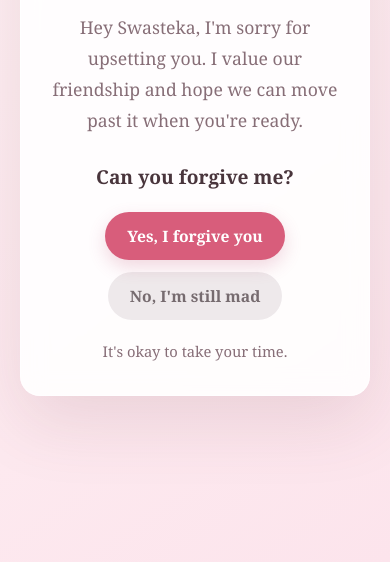
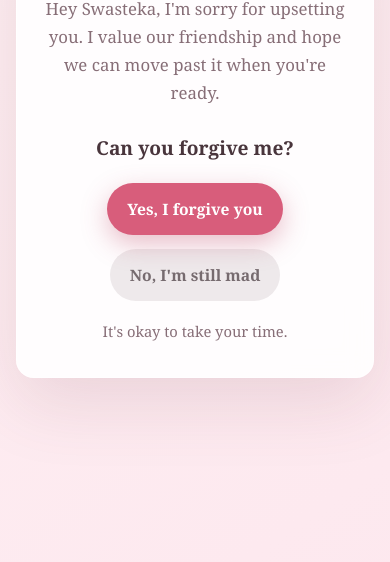
Before and after one commit to surkhettimes05-boop/apology, a plain HTML site: page index.html in a window 390 px wide. Shown: the part 282-844 px from the top of the page. Drawn offline with Linux system fonts and the light colour scheme.

Commit message:
Add files via upload

```diff
--- a/index.html
+++ b/index.html
@@ -52,14 +52,17 @@
 
     body {
       min-height: 100vh;
-      min-height: 100svh;
+      min-height: 100dvh;
       display: grid;
       place-items: center;
-      overflow: hidden;
+      overflow-x: hidden;
+      overflow-y: auto;
       padding: max(24px, env(safe-area-inset-top)) max(20px, env(safe-area-inset-right)) max(24px, env(safe-area-inset-bottom)) max(20px, env(safe-area-inset-left));
       background: linear-gradient(145deg, var(--page-start), var(--page-end));
+      background-size: 180% 180%;
       color: var(--text);
       font-family: Georgia, "Times New Roman", serif;
+      animation: background-drift 18s ease-in-out infinite alternate;
     }
 
     /* Apology card and its content */
@@ -76,6 +79,19 @@
       backdrop-filter: blur(12px);
       animation: card-arrive 650ms cubic-bezier(0.2, 0.75, 0.3, 1) both;
     }
+
+    #question-screen > *,
+    #thanks-screen > * {
+      animation: content-arrive 600ms both;
+    }
+
+    #question-screen > *:nth-child(1) { animation-delay: 100ms; }
+    #question-screen > *:nth-child(2) { animation-delay: 220ms; }
+    #question-screen > *:nth-child(3) { animation-delay: 340ms; }
+    #question-screen > *:nth-child(4) { animation-delay: 460ms; }
+    #question-screen > *:nth-child(5) { animation-delay: 580ms; }
+    #thanks-screen > *:nth-child(1) { animation-delay: 80ms; }
+    #thanks-screen > *:nth-child(2) { animation-delay: 220ms; }
 
     h1 {
       margin: 0 0 22px;
@@ -130,10 +146,15 @@
       transform: scale(var(--yes-scale, 1));
       transition: transform 220ms ease, background-color 180ms ease;
       transform-origin: center;
+      animation: yes-glow 2.8s ease-in-out 1s infinite;
     }
 
     .yes-button:hover {
       background: var(--accent-hover);
+    }
+
+    .button:active {
+      filter: brightness(0.96);
     }
 
     .no-button {
@@ -176,6 +197,57 @@
     @keyframes card-arrive {
       from { opacity: 0; transform: translateY(12px); }
       to { opacity: 1; transform: translateY(0); }
+    }
+
+    @keyframes content-arrive {
+      from { opacity: 0; transform: translateY(10px); }
+      to { opacity: 1; transform: translateY(0); }
+    }
+
+    @keyframes background-drift {
+      from { background-position: 0% 40%; }
+      to { background-position: 100% 60%; }
+    }
+
+    @keyframes yes-glow {
+      0%, 100% { box-shadow: 0 7px 18px rgba(187, 67, 99, 0.2); }
+      50% { box-shadow: 0 9px 26px rgba(187, 67, 99, 0.34); }
+    }
+
+    @media (max-width: 480px) {
+      body {
+        place-items: center;
+        padding: max(18px, env(safe-area-inset-top)) max(16px, env(safe-area-inset-right)) max(18px, env(safe-area-inset-bottom)) max(16px, env(safe-area-inset-left));
+      }
+
+      .card {
+        width: 100%;
+        padding: 34px 22px;
+        border-radius: 18px;
+      }
+
+      .message,
+      .thanks-message {
+        font-size: 1.05rem;
+        line-height: 1.65;
+      }
+
+      .button-row {
+        flex-direction: column;
+        gap: 14px;
+        min-height: 0;
+      }
+
+      .button {
+        min-height: 52px;
+        max-width: 100%;
+        padding: 14px 20px;
+        touch-action: manipulation;
+      }
+
+      .hint {
+        margin-top: 20px;
+      }
     }
 
     @media (prefers-reduced-motion: reduce) {
@@ -249,7 +321,9 @@
       noButton.style.zIndex = "4";
 
       dodgeCount += 1;
-      yesButton.style.setProperty("--yes-scale", String(Math.min(2.2, 1 + dodgeCount * 0.12)));
+      const viewportScale = (window.innerWidth - 32) / yesButton.offsetWidth;
+      const maxScale = Math.max(1, Math.min(2.2, viewportScale));
+      yesButton.style.setProperty("--yes-scale", String(Math.min(maxScale, 1 + dodgeCount * 0.12)));
       hint.textContent = playfulHints[(dodgeCount - 1) % playfulHints.length];
     }
 
```
